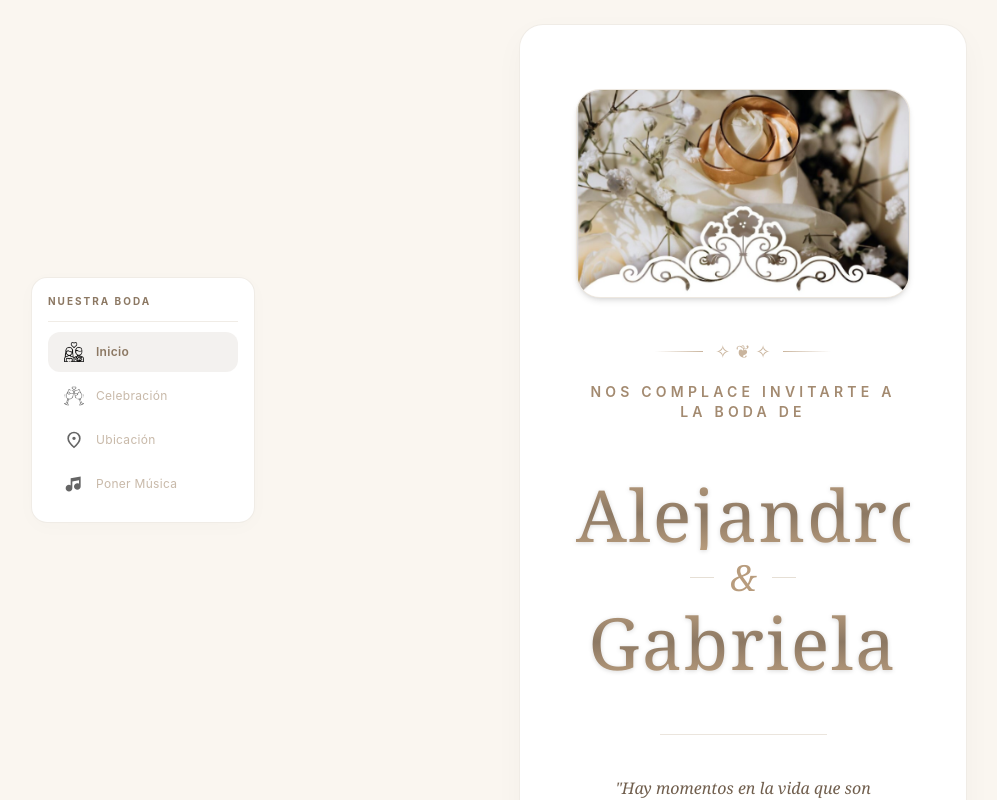
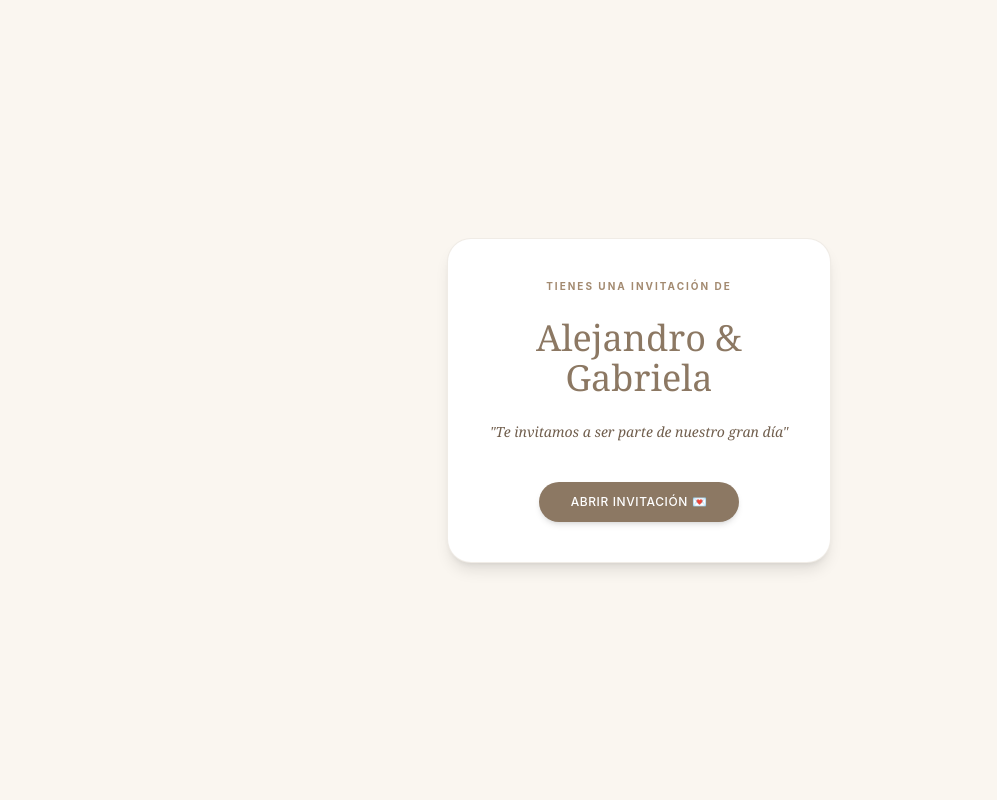
Before and after one commit to KevinGutierrez7/Invit, a React (Vite) app: page / in a window 1280 px wide. Shown: the whole page, without its empty margins (1-998 px from the left). Built offline with nearby package versions, Linux system fonts and the light colour scheme.

Commit message:
agreado de imaganes

```diff
--- a/src/views/MainView.jsx
+++ b/src/views/MainView.jsx
@@ -2,8 +2,8 @@ import React, { useState, useEffect, useRef } from 'react';
 import parejaIcono from '../assets/pareja.png';
 import BrindisIcono from '../assets/salud.png';
 import ubicacionIcono from '../assets/icons/ic_ubicacion.svg';
-import musicaIcono from '../assets/icons/ic_music.svg'; // IMPORTA TU ICONO DE MÚSICA AQUÍ
-import cancionBoda from '../assets/cancion.mp3'; // IMPORTA TU CANCIÓN AQUÍ
+import musicaIcono from '../assets/icons/ic_music.svg';
+import cancionBoda from '../assets/cancion.mp3';
 
 import SidebarNav from '../components/SidebarNav';
 import TikTokRightNav from '../components/TikTokRightNav';
@@ -13,22 +13,51 @@ import UbicacionView from './UbicacionView';
 
 export default function MainView() {
   const [seccionActiva, setSeccionActiva] = useState('saludo');
-
-  // ESTADOS Y REFERENCIAS PARA LA MÚSICA
+  const [invitacionAbierta, setInvitacionAbierta] = useState(false);
   const [isPlaying, setIsPlaying] = useState(false);
   const audioRef = useRef(null);
+
+  const handleAbrirInvitacion = () => {
+    setInvitacionAbierta(true);
+
+    if (audioRef.current) {
+      audioRef.current.volume = 0; // Empezamos en silencio
+
+      const playPromise = audioRef.current.play();
+
+      if (playPromise !== undefined) {
+        playPromise.then(() => {
+          setIsPlaying(true);
+
+          let volumenActual = 0;
+          const intervaloFade = setInterval(() => {
+            if (volumenActual < 1) {
+              volumenActual += 0.05;
+              audioRef.current.volume = Math.min(volumenActual, 1);
+            } else {
+              clearInterval(intervaloFade);
+            }
+          }, 200);
+        }).catch(error => {
+          console.log("No se pudo reproducir el audio", error);
+        });
+      }
+    }
+  };
 
   const toggleMusica = () => {
     if (isPlaying) {
       audioRef.current.pause();
     } else {
+      audioRef.current.volume = 1;
       audioRef.current.play();
     }
     setIsPlaying(!isPlaying);
   };
 
-  // Intersection Observer ajustado para un scroll continuo más natural
   useEffect(() => {
+    if (!invitacionAbierta) return;
+
     const observer = new IntersectionObserver(
       (entries) => {
         entries.forEach((entry) => {
@@ -48,7 +77,7 @@ export default function MainView() {
     sections.forEach((section) => observer.observe(section));
 
     return () => observer.disconnect();
-  }, []);
+  }, [invitacionAbierta]);
 
   const scrollToSection = (id) => {
     const element = document.getElementById(id);
@@ -67,13 +96,35 @@ export default function MainView() {
     `;
   };
 
+  // ESTRUCTURA PRINCIPAL
   return (
-    <div className="min-h-screen bg-[#faf6f0] text-[#4a3f35] flex font-sans antialiased overflow-hidden">
-
-      {/* ELEMENTO DE AUDIO OCULTO */}
+    <>
+      {/* EL AUDIO ESTÁ AQUÍ AFUERA: Nunca se destruye al cambiar de pantalla */}
       <audio ref={audioRef} src={cancionBoda} loop />
 
-      {/* Menú Web (Izquierda) */}
+      {!invitacionAbierta ? (
+        // --- 1. PANTALLA DE INICIO (SOBRE) ---
+        <div className="min-h-screen bg-[#faf6f0] flex flex-col items-center justify-center p-6 text-center">
+          <div className="bg-white p-10 rounded-3xl shadow-lg border border-[#e6dfd5]/60 max-w-sm w-full space-y-6">
+            <p className="text-[10px] tracking-[0.2em] uppercase text-[#a38a70] font-bold">
+              Tienes una invitación de
+            </p>
+            <h1 className="text-4xl font-serif text-[#8c7863] font-light">Alejandro & Gabriela</h1>
+            <p className="text-sm text-[#705e4d] font-serif italic">
+              "Te invitamos a ser parte de nuestro gran día"
+            </p>
+            <button
+              onClick={handleAbrirInvitacion}
+              className="mt-4 px-8 py-3 bg-[#8c7863] hover:bg-[#7a6855] text-white rounded-full font-medium tracking-wider uppercase text-xs transition-all shadow-md active:scale-95"
+            >
+              Abrir Invitación 💌
+            </button>
+          </div>
+        </div>
+      ) : (
+        // --- 2. INVITACIÓN PRINCIPAL ---
+        <div className="min-h-screen bg-[#faf6f0] text-[#4a3f35] flex font-sans antialiased overflow-hidden animate-fade-in">
+
           <SidebarNav
             seccionActiva={seccionActiva}
             scrollToSection={scrollToSection}
@@ -86,7 +137,6 @@ export default function MainView() {
             toggleMusica={toggleMusica}
           />
 
-      {/* Menú Móvil Flotante Derecha (Estilo TikTok) */}
           <TikTokRightNav
             seccionActiva={seccionActiva}
             scrollToSection={scrollToSection}
@@ -98,7 +148,6 @@ export default function MainView() {
             toggleMusica={toggleMusica}
           />
 
-      {/* SCROLL GLOBAL CONTINUO */}
           <main className="w-full h-screen overflow-y-auto scroll-smooth md:pl-56 pb-6 pt-6 px-4 flex justify-center">
             <div className="w-full max-w-md bg-white rounded-3xl shadow-[0_10px_30px_rgba(0,0,0,0.03)] border border-[#e6dfd5]/60 p-6 md:p-10 flex flex-col gap-12 md:gap-16 h-max">
               <section id="saludo" className="scroll-mt-8">
@@ -123,5 +172,7 @@ export default function MainView() {
             </div>
           </main>
         </div>
+      )}
+    </>
   );
 }
--- a/src/views/UbicacionView.jsx
+++ b/src/views/UbicacionView.jsx
@@ -1,4 +1,6 @@
 import React from 'react';
+import igle from '../assets/igle.jpg';
+import salon from '../assets/salon.jpg';
 
 export default function UbicacionView() {
   return (
@@ -43,8 +45,12 @@ export default function UbicacionView() {
           </div>
 
           {/* Círculo estético del lugar (puedes reemplazar el div por una etiqueta <img> si tienes foto) */}
-          <div className="w-28 h-28 rounded-full mx-auto bg-[#e6dfd5]/40 border border-[#e6dfd5] flex items-center justify-center text-2xl shadow-inner">
-            ⛪
+          <div className="w-28 h-28 mx-auto">
+            <img
+              src={igle}
+              alt="Parroquia de Santa María"
+              className="w-full h-full object-cover rounded-full border border-[#e6dfd5] shadow-md"
+            />
           </div>
 
           <div className="space-y-2">
@@ -78,8 +84,12 @@ export default function UbicacionView() {
           </div>
 
           {/* Círculo estético del lugar */}
-          <div className="w-28 h-28 rounded-full mx-auto bg-[#e6dfd5]/40 border border-[#e6dfd5] flex items-center justify-center text-2xl shadow-inner">
-            🥂
+          <div className="w-28 h-28 mx-auto">
+            <img
+              src={salon}
+              alt="Jardín El Campanario"
+              className="w-full h-full object-cover rounded-full border border-[#e6dfd5] shadow-md"
+            />
           </div>
 
           <div className="space-y-2">
```
Also changed, not shown: src/assets/igle.jpg (added), src/assets/salon.jpg (added). Lines whose indentation alone changed are shown as unchanged.
